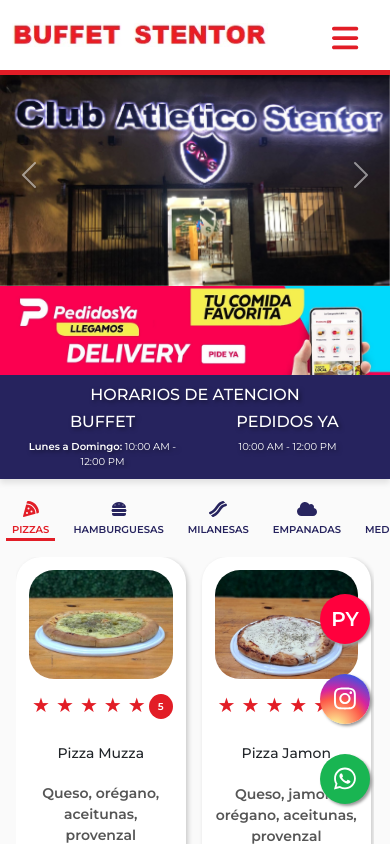
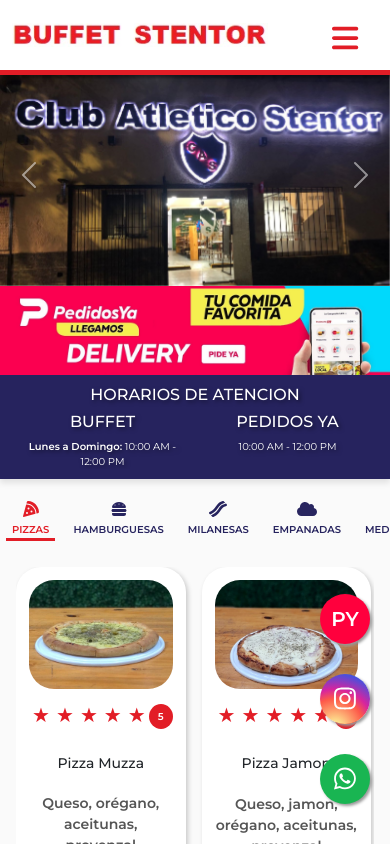
Before and after one commit to gonzarobledo96/Buffet-Stentor, a React (Vite) app: page / in a window 390 px wide. Shown: the top 844 px of the page. Built offline with nearby package versions, Linux system fonts and the light colour scheme.

Commit message:
Primer commit

```diff
--- a/src/assets/components/Style.css/style.css
+++ b/src/assets/components/Style.css/style.css
@@ -632,7 +632,7 @@
     white-space: nowrap;
   }
   .menu button {
-    margin: 18px 6px 0px 6px;
+    margin: 18px 6px 10px 6px;
 }
 .menu-horario{
   font-size: 10px;
@@ -645,10 +645,10 @@
 }
 /* BARRA DE SCROOL DEL MENU Y DE LA CARTA */
 .menu-container::-webkit-scrollbar {
-  background-color: #ffffff;
+  background-color: #fafafa;
 }
  .logos-menu::-webkit-scrollbar {
-  background-color: #ffffff;
+  background-color: #fafafa;
 }
 .fondoDeLosPrecios {
   margin: 1em;
```
